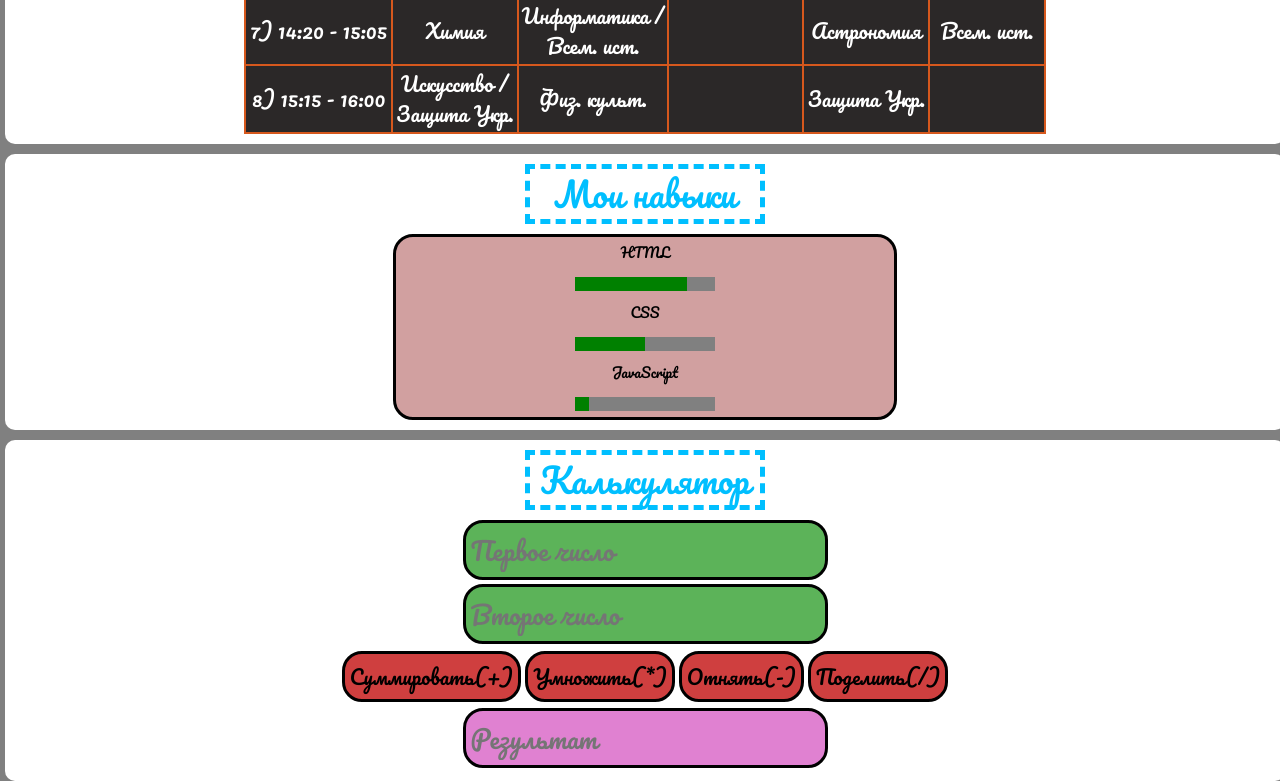
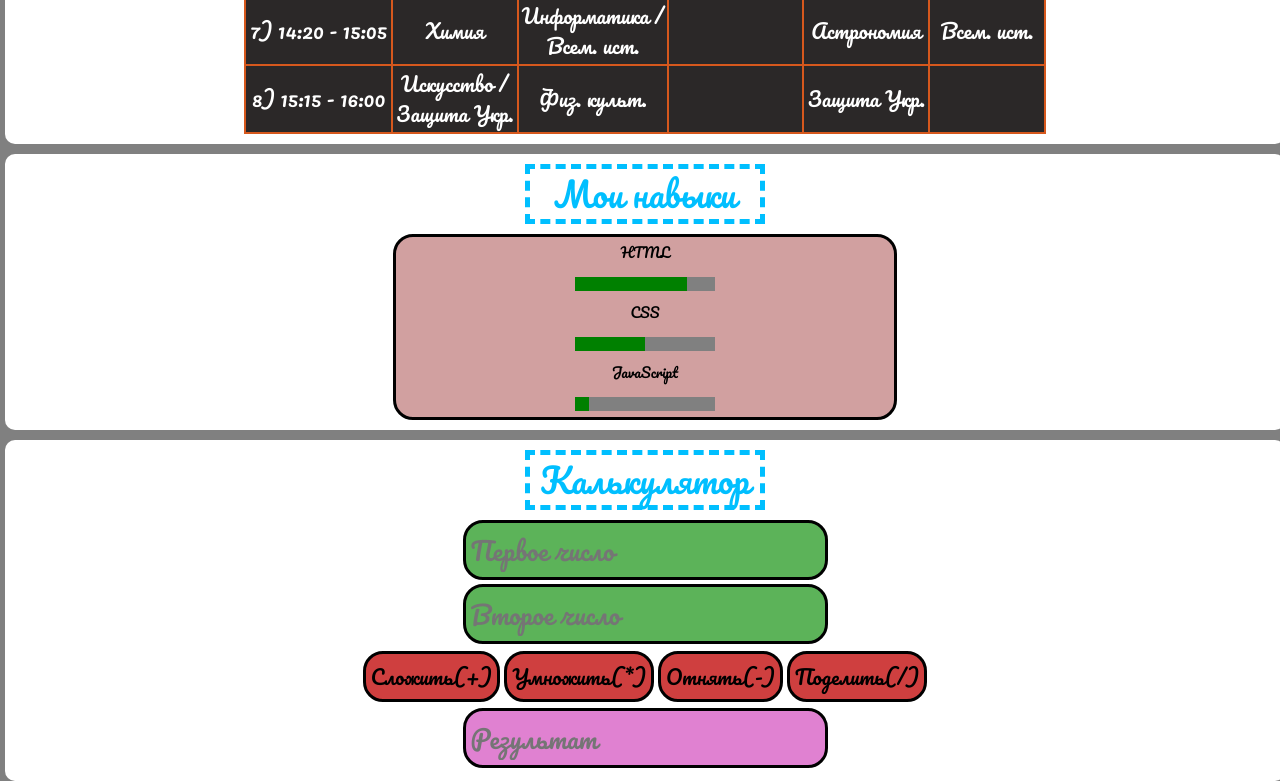
Before and after one commit to Gatvik/gatvik.github.io, a plain HTML site: page index.html in a window 1280 px wide. Shown: the part 1060-1841 px from the top of the page. Drawn offline with Linux system fonts and the light colour scheme.

Commit message:
Update index.html

```diff
--- a/index.html
+++ b/index.html
@@ -126,7 +126,7 @@
                     <input id="input1" type="text" class="calc__input" placeholder="Первое число">
                     <input id="input2" type="text" class="calc__input" placeholder="Второе число">
                </div>
-               <button class="calc__button" name="sumButton" onclick="buttonSum()">Суммировать(+)</button>
+               <button class="calc__button" name="sumButton" onclick="buttonSum()">Сложить(+)</button>
                <button class="calc__button" name="umnButton" onclick="buttonUmn()">Умножить(*)</button>
                <button class="calc__button" name="minButton" onclick="buttonMin()">Отнять(-)</button>
                <button class="calc__button" name="delButton" onclick="buttonDel()">Поделить(/)</button>
```
